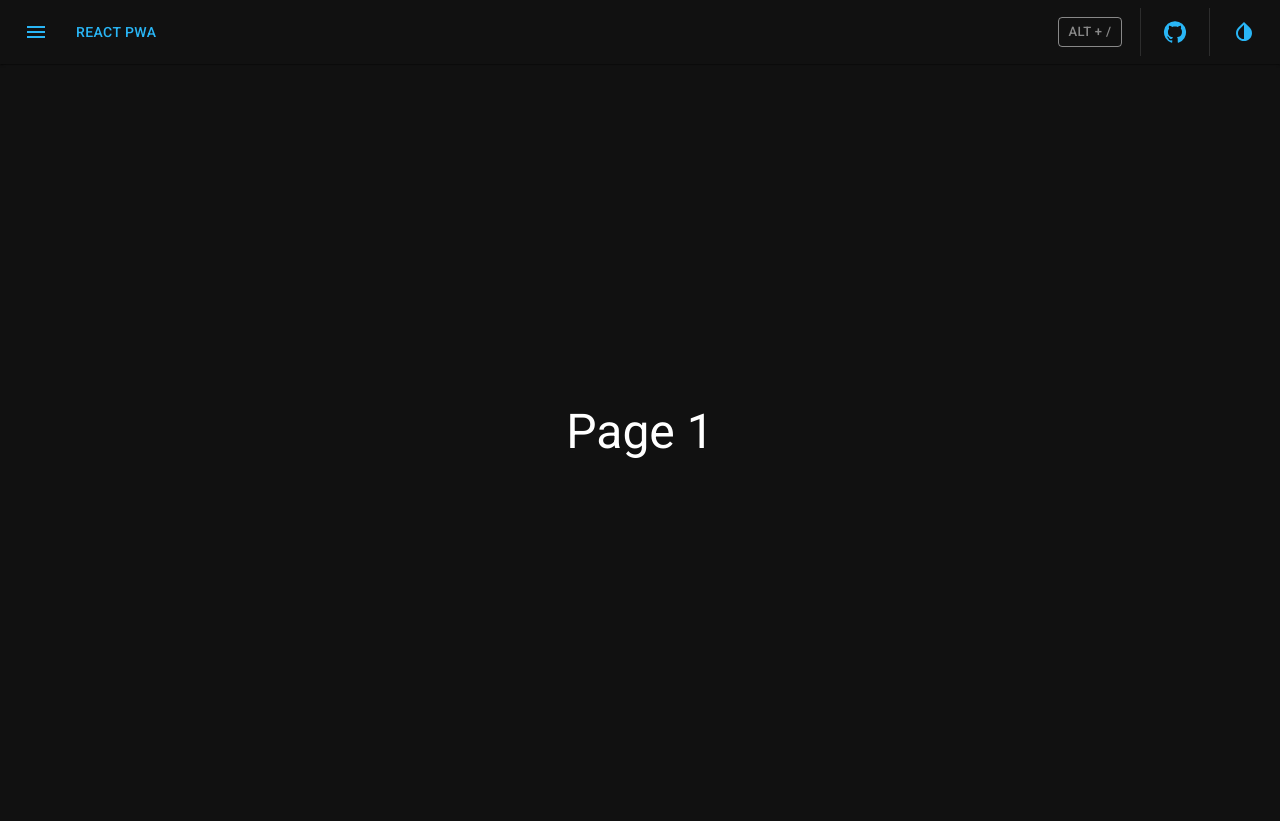
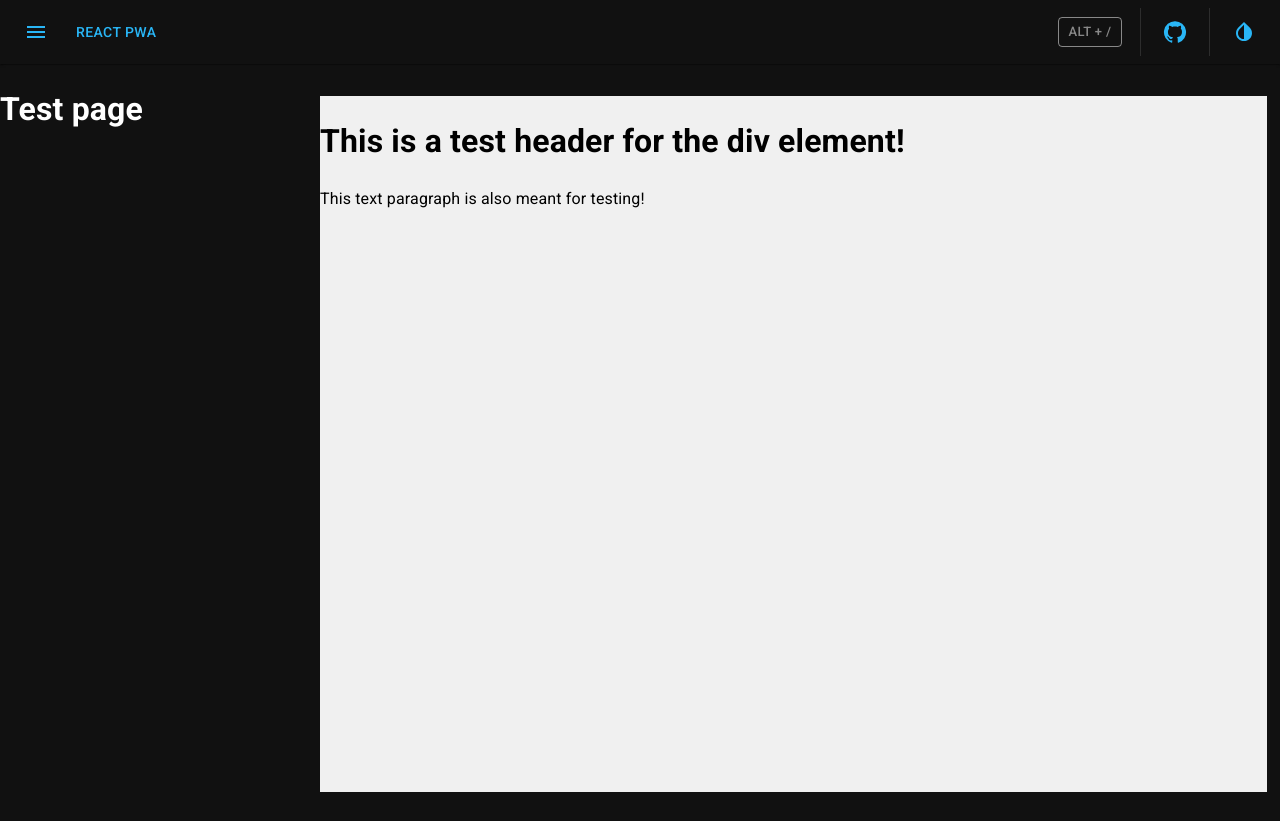
Before and after one commit to gromov-ivan/attendance-app, a React (Vite) app: page /page-1 in a window 1280 px wide. Before the commit the page ends 800 px from the top, so only its background shows below. Built offline with nearby package versions, Linux system fonts and the light colour scheme.

Commit message:
Created div-component and css file for component styling, changed Page1 code

```diff
--- a/package.json
+++ b/package.json
@@ -43,7 +43,7 @@
     "@typescript-eslint/eslint-plugin": "^5.38.0",
     "@typescript-eslint/parser": "^5.38.0",
     "@vitejs/plugin-react": "^2.1.0",
-    "eslint": "^8.24.0",
+    "eslint": "^8.53.0",
     "eslint-plugin-react": "^7.31.8",
     "eslint-plugin-react-hooks": "^4.6.0",
     "https-localhost": "^4.7.1",
--- /dev/null
+++ b/src/components/ComponentStyle.css
@@ -0,0 +1,8 @@
+.component-div {
+  position: absolute;
+  left: 25%;
+  right: 1%;
+  top: 12%;
+  bottom: 1%;
+  background-color: #f0f0f0;
+}
--- /dev/null
+++ b/src/components/divComponent.tsx
@@ -0,0 +1,13 @@
+import React, { ReactNode } from 'react';
+
+import './ComponentStyle.css';
+
+interface DivComponentProps {
+  children: ReactNode;
+}
+
+const divComponent: React.FC<DivComponentProps> = ({ children }) => {
+  return <div className="component-div">{children}</div>;
+};
+
+export default divComponent;
--- a/src/pages/Page1/Page1.tsx
+++ b/src/pages/Page1/Page1.tsx
@@ -1,15 +1,13 @@
-import Typography from '@mui/material/Typography';
-
-import Meta from '@/components/Meta';
-import { FullSizeCenteredFlexBox } from '@/components/styled';
+import DivComponent from '@/components/divComponent';
 
 function Page1() {
   return (
     <>
-      <Meta title="page 1" />
-      <FullSizeCenteredFlexBox>
-        <Typography variant="h3">Page 1</Typography>
-      </FullSizeCenteredFlexBox>
+      <h1>Test page</h1>
+      <DivComponent>
+        <h1 style={{ color: 'black' }}>This is a test header for the div element!</h1>
+        <p style={{ color: 'black' }}>This text paragraph is also meant for testing!</p>
+      </DivComponent>
     </>
   );
 }
```
Also changed, not shown: .eslintrc.json, 1 other file (tests, documents, lock files or other folders).
